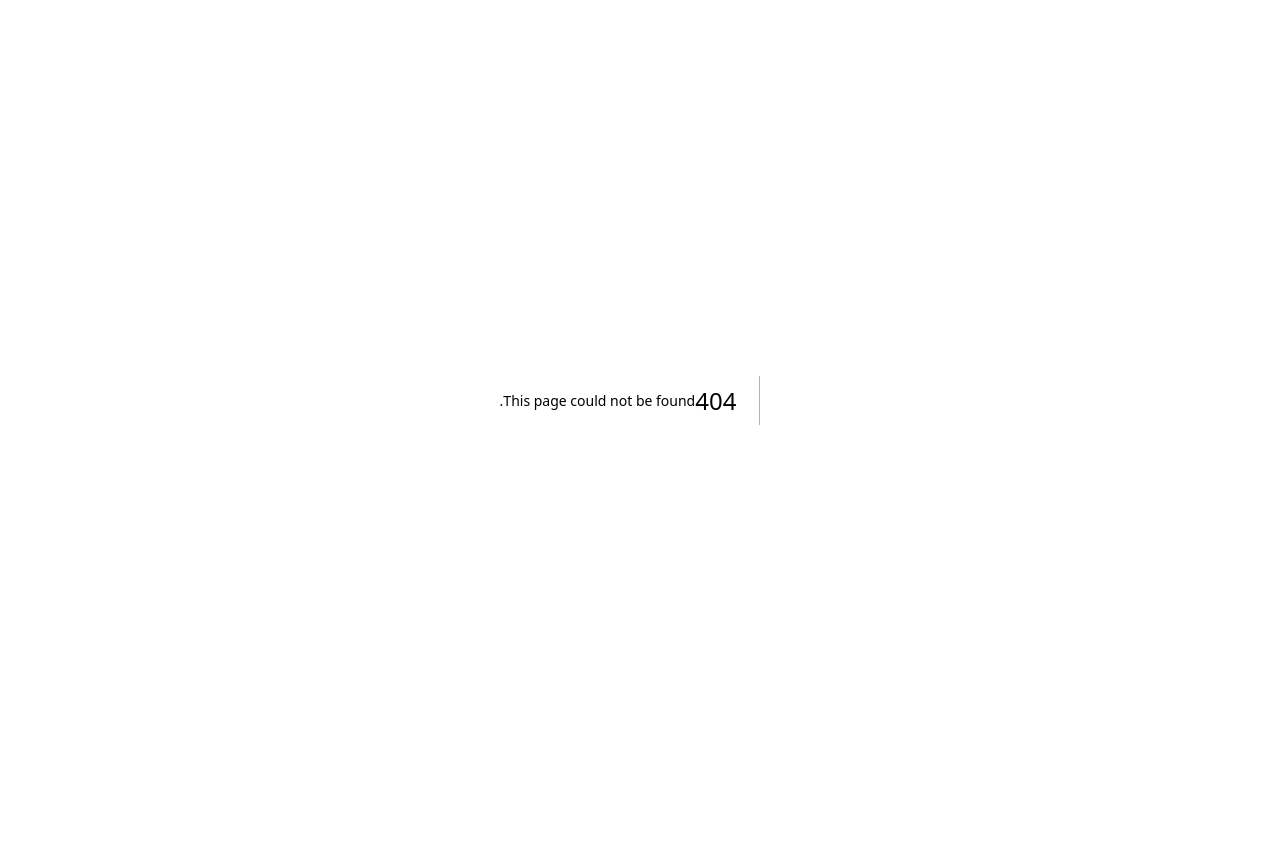
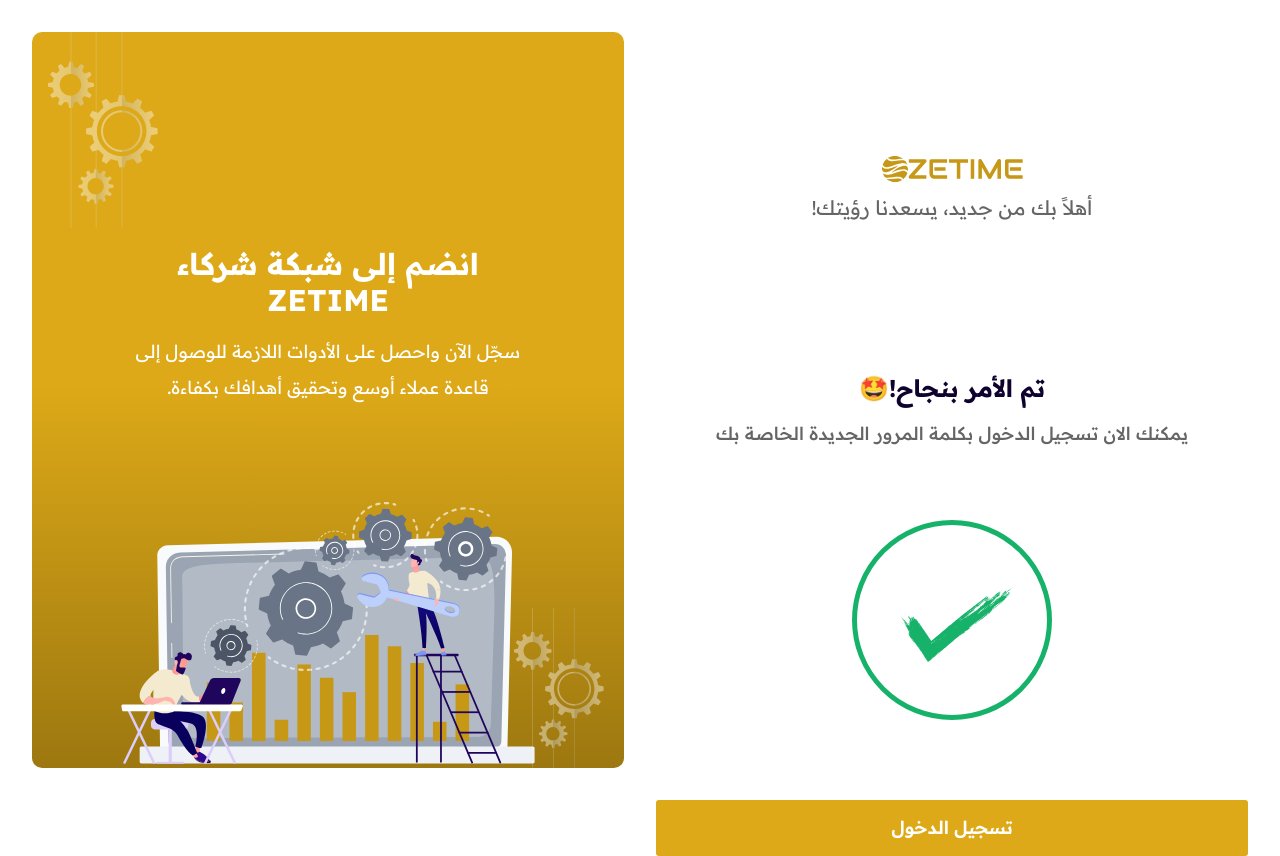
Before and after one commit to PassantYasser/ZE-dashboard, a Next.js app: page /Auth/Login/ConfirmationDone in a window 1280 px wide. Before the commit this address had no page. Before the commit the page ends 800 px from the top, so only its background shows below. Built offline with nearby package versions, Linux system fonts and the light colour scheme.

Commit message:
feat: add ConfirmationDonePage component for post-password reset confirmation

```diff
--- /dev/null
+++ b/src/app/Auth/Login/ConfirmationDone/page.jsx
@@ -0,0 +1,74 @@
+
+"use client";
+import React, { useState } from 'react'
+import { useTranslation } from 'react-i18next';
+import Link from 'next/link';
+function ConfirmationDonePage() {
+
+      const { t } = useTranslation();
+
+
+  return (
+    <>
+    <div className='p-8 flex justify-between gap-8 h-screen '>
+      <section className='w-full mt-31'>
+        <div className='flex flex-col items-center justify-center mb-37.5'>
+          <div className='flex'>
+            <img src="/images/LogoText.svg" alt="" />
+            <img src="/images/Logo.svg" alt="" />
+          </div>
+          <p className='text-[#656565] text-xl font-normal mt-3'>{t('Welcome back, nice to see you!')}</p>
+        </div>
+        <div className='flex flex-col items-center gap-4'>
+          <p className='text-[#0F022E] text-2xl font-bold'>{t('It was successful!')}🤩</p>
+          <p className='text-[#656565] text-lg font-medium'>{t('You can now log in with your new password.')}</p>
+          <img src="/images/ConfirmationDone.svg" alt="" className='mt-14 mb-20' />
+        </div>
+        <div>
+          <Link href='/Auth/Login'>
+            <button
+              className='w-full h-14 bg-[#DDA918] text-white text-lg font-semibold rounded-[3px] '>
+                {t('Log in')}
+              </button>
+          </Link>
+        </div>
+
+
+      </section>
+
+
+
+
+        <section className='w-full  rounded-[10px]'
+          style={{ background: "linear-gradient(180deg, #DDA918 48.1%, #9D7810 99.85%)" }}
+        >
+          <p className='flex justify-end ml-4'>
+            <img src="/images/AuthLogUP.png" alt="" />
+          </p>
+
+          <div className="mt-4.5 w-[70%] mx-auto flex flex-col gap-4 text-center text-white ">
+            <p className="text-3xl font-bold">
+              {t("Join the ZETIME Partner Network")}
+            </p>
+            <p className="text-lg font-normal leading-9">
+              {t("Register now and get the tools you need to reach a wider customer base and achieve your goals efficiently.")}
+            </p>
+            <p className='mt-20'>
+              <img src="/images/AuthLogMiddle.svg" alt="" />
+            </p>
+          </div>
+
+          <p className='fixed bottom-8 mr-4 '>
+            <img src="/images/AuthLogDown.svg" alt="" />
+          </p>
+
+        </section>
+
+      </div>
+
+
+    </>
+  )
+}
+
+export default ConfirmationDonePage
--- a/src/app/Auth/Login/CreateNewPassword/page.jsx
+++ b/src/app/Auth/Login/CreateNewPassword/page.jsx
@@ -1,4 +1,6 @@
 "use client";
+import ConfirmationBtn from "@/app/Components/Buttons/ConfirmationBtn";
+import PreviousBtn from "@/app/Components/Buttons/PreviousBtn";
 import React, { useEffect, useState } from "react";
 import { useTranslation } from "react-i18next";
 
@@ -127,10 +129,15 @@
 
 
         {/* Error Message */}
-            {error && <p className="text-red-500 text-sm mt-2">{error}</p>}
+        {error && <p className="text-red-500 text-sm mt-2">{error}</p>}
 
 
           </form>
+          <div className='flex gap-6 justify-center mb-12 mt-10'>
+            <PreviousBtn path='../Login/VerifyNumber' className='w-78' />
+            <ConfirmationBtn path='../Login/ConfirmationDone' className='w-78' />
+          </div>
+
         </section>
 
         <section
--- a/src/app/Auth/Login/VerifyNumber/page.jsx
+++ b/src/app/Auth/Login/VerifyNumber/page.jsx
@@ -106,8 +106,8 @@
           </div>
 
           <div className='flex gap-6 justify-center mb-12'>
-            <PreviousBtn  />
-            <ConfirmationBtn path='../Login/CreateNewPassword' />
+            <PreviousBtn path='../Login/ForgetPassword' className='w-64'  />
+            <ConfirmationBtn path='../Login/CreateNewPassword' className='w-64' />
           </div>
           <p className='flex justify-center gap-1.5'>
             <span className='text-[#697586] text-lg font-normal'>{t('Dont have an account?')}</span>
--- a/src/app/Auth/Login/page.jsx
+++ b/src/app/Auth/Login/page.jsx
@@ -26,7 +26,7 @@
               <input className='w-full h-15 px-3 border border-[#C8C8C8] rounded-[3px] placeholder-[#9A9A9A] placeholder:text-sm' type="password" name="password" id="password" placeholder={t('password')} />
               <Link href='/Auth/Login/ForgetPassword' className='flex justify-end text-[#9E7A11] text-base font-normal'>{t('Forgot your password?')}</Link>
             </div>
-            <button className='w-full h-14 bg-[#DDA918] text-white text-lg font-semibold rounded-lg mt-4 mb-12'>
+            <button className='w-full h-14 bg-[#DDA918] text-white text-lg font-semibold rounded-[3px] mt-4 mb-12'>
               {t('Log in')}
             </button>
             <p className='flex justify-center gap-1.5'>
--- a/src/app/Components/Buttons/ConfirmationBtn.jsx
+++ b/src/app/Components/Buttons/ConfirmationBtn.jsx
@@ -1,32 +1,28 @@
 "use client";
 
-import Link from 'next/link';
-import React from 'react'
-import { useTranslation } from 'react-i18next';
+import Link from "next/link";
+import React from "react";
+import { useTranslation } from "react-i18next";
 
+function ConfirmationBtn({ onClick, path, className }) {
+  const { t } = useTranslation();
 
-function ConfirmationBtn({onClick , path}) {
-  const {t}= useTranslation()
   return (
-    <>
     <Link href={path}>
       <button
         onClick={onClick}
         className={`
-        w-64  h-15
-        px-4 py-2.5
+          h-15 px-4 py-2.5
           bg-[#C69815] text-[#fff]
           text-base font-medium
           rounded-[3px]
+          ${className}   // هنا أي ستايل تبعتيه من برة
         `}
       >
         {t("confirmation")}
       </button>
     </Link>
-
-
-    </>
-  )
+  );
 }
 
-export default ConfirmationBtn
+export default ConfirmationBtn;
--- a/src/app/Components/Buttons/PreviousBtn.jsx
+++ b/src/app/Components/Buttons/PreviousBtn.jsx
@@ -1,24 +1,28 @@
+import Link from 'next/link'
 import React from 'react'
 import { useTranslation } from 'react-i18next'
 
-function PreviousBtn({onClick}) {
+function PreviousBtn({onClick,className,path}) {
     const {t}= useTranslation()
 
   return (
     <>
-    <button
+    <Link href={path}>
+      <button
         onClick={onClick}
         className={`
-          w-64  h-15
+          h-15
           px-4 py-2.5
           bg-[#fff] text-[#C69815]
           border border-[#C69815]
           text-base font-medium
           rounded-[3px]
+          ${className}
         `}
         >
           {t("the previous")}
         </button>
+    </Link>
     </>
   )
 }
--- a/src/language/locales/ar.json
+++ b/src/language/locales/ar.json
@@ -44,6 +44,10 @@
   "Use at least one number":"استخدم علي الاقل رقم واحد",
   "Your password must be at least 8 characters long":"لا تقل كلمة المرور عن 8 حروف",
   "Password does not match":" كلمة المرور غير متطابقة",
+  "Welcome back, nice to see you!":"أهلاً بك من جديد، يسعدنا رؤيتك!",
+  "It was successful!":"تم الأمر بنجاح!",
+  "You can now log in with your new password.":"يمكنك الان تسجيل الدخول بكلمة المرور الجديدة الخاصة بك",
+
 
 
 
--- a/src/language/locales/en.json
+++ b/src/language/locales/en.json
@@ -44,6 +44,9 @@
   "Use at least one number":"Use at least one number",
   "Your password must be at least 8 characters long":"Your password must be at least 8 characters long",
   "Password does not match":"Password does not match",
+  "Welcome back, nice to see you!":"Welcome back, nice to see you!",
+  "It was successful!":"It was successful!",
+  "You can now log in with your new password.":"You can now log in with your new password.",
 
 
 
```
Also changed, not shown: public/images/ConfirmationDone.svg (added). Lines whose indentation alone changed are shown as unchanged.
